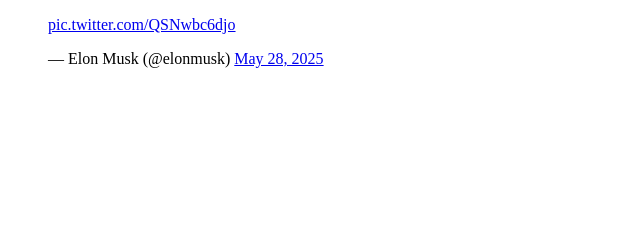
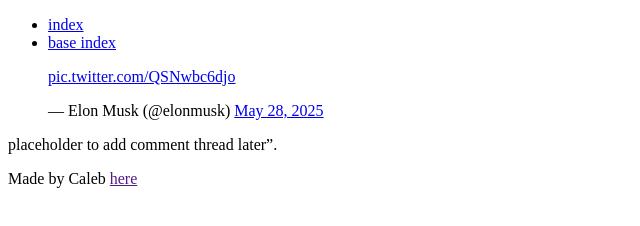
Before and after one commit to Sammycaleb6/My_First_Portfolio, a plain HTML site: page html_basic/tweets.html in a window 1280 px wide. Shown: the whole page, without its empty margins (0-640 px from the left). Drawn offline with Linux system fonts and the light colour scheme.

Commit message:
changes made to tweets and index files

```diff
--- a/html_basic/tweets.html
+++ b/html_basic/tweets.html
@@ -6,6 +6,22 @@
   <title>tweet embed</title>
 </head>
 <body>
-  <blockquote class="twitter-tweet"><p lang="zxx" dir="ltr"><a href="https://t.co/QSNwbc6djo">pic.twitter.com/QSNwbc6djo</a></p>&mdash; Elon Musk (@elonmusk) <a href="https://twitter.com/elonmusk/status/1927556425167085640?ref_src=twsrc%5Etfw">May 28, 2025</a></blockquote> <script async src="https://platform.twitter.com/widgets.js" charset="utf-8"></script>
+  <header>
+    <ul>
+      <li><a href="index.html">index</a></li>
+      <li><a href="base_index.html">base index</a></li>
+
+
+    </ul>
+  </header>
+  <main>
+    <article>
+    <blockquote class="twitter-tweet"><p lang="zxx" dir="ltr"><a href="https://t.co/QSNwbc6djo">pic.twitter.com/QSNwbc6djo</a></p>&mdash; Elon Musk (@elonmusk) <a href="https://twitter.com/elonmusk/status/1927556425167085640?ref_src=twsrc%5Etfw">May 28, 2025</a></blockquote> <script async src="https://platform.twitter.com/widgets.js" charset="utf-8"></script>
+    </article>
+    <aside>placeholder to add comment thread later”.</aside>
+  </main>
+  <footer>
+    <p>Made by Caleb  <a href="" target="_blank">here</a></p>
+  </footer>
 </body>
 </html>
```
Also changed, not shown: html_basic/index.html (+12 -0 lines).
